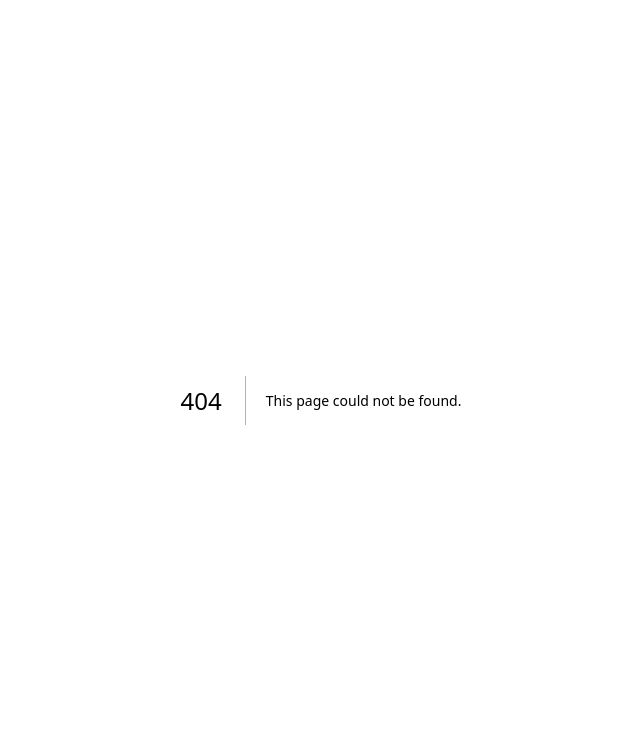
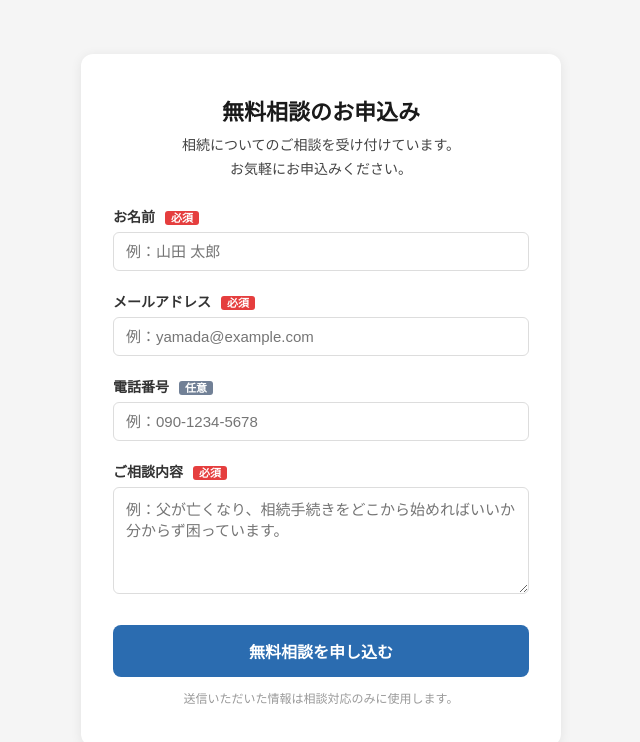
Before and after one commit to sozokuexpert/isan-kanri, a Next.js app: page /apply in a window 1280 px wide. Before the commit this address had no page. Shown: the top 742 px of the page, without its empty margins (319-959 px from the left). Built offline with nearby package versions, Linux system fonts and the light colour scheme; no server answers.

Commit message:
Create page.js

```diff
--- /dev/null
+++ b/src/app/apply/page.js
@@ -0,0 +1,313 @@
+'use client'
+
+import { useState } from 'react'
+import { createClient } from '@supabase/supabase-js'
+
+// Supabaseに接続する設定
+const supabase = createClient(
+  process.env.NEXT_PUBLIC_SUPABASE_URL,
+  process.env.NEXT_PUBLIC_SUPABASE_ANON_KEY
+)
+
+export default function ApplyPage() {
+  // フォームの入力内容を管理する
+  const [form, setForm] = useState({
+    name: '',
+    email: '',
+    phone: '',
+    content: '',  // 相談内容
+  })
+
+  // 送信中・完了・エラーの状態管理
+  const [status, setStatus] = useState('idle') // idle / sending / done / error
+  const [errorMsg, setErrorMsg] = useState('')
+
+  // 入力値が変わったときに状態を更新する
+  const handleChange = (e) => {
+    setForm({ ...form, [e.target.name]: e.target.value })
+  }
+
+  // 送信ボタンを押したときの処理
+  const handleSubmit = async () => {
+    // 必須項目チェック
+    if (!form.name || !form.email || !form.content) {
+      setErrorMsg('お名前・メールアドレス・ご相談内容は必須です')
+      return
+    }
+
+    // メールアドレスの簡易チェック
+    const emailRegex = /^[^\s@]+@[^\s@]+\.[^\s@]+$/
+    if (!emailRegex.test(form.email)) {
+      setErrorMsg('メールアドレスの形式が正しくありません')
+      return
+    }
+
+    setStatus('sending')
+    setErrorMsg('')
+
+    try {
+      // Step1: 顧客を登録する（customer_noは自動採番）
+      const { data: customer, error: customerError } = await supabase
+        .from('customers')
+        .insert({
+          name:  form.name,
+          email: form.email,
+          phone: form.phone || null,
+        })
+        .select()
+        .single()
+
+      // メールアドレスが重複している場合は既存顧客を取得
+      let customerId
+      if (customerError) {
+        if (customerError.code === '23505') {
+          // 重複エラー（unique violation）→ 既存顧客を使う
+          const { data: existing } = await supabase
+            .from('customers')
+            .select('id')
+            .eq('email', form.email)
+            .single()
+          customerId = existing?.id
+        } else {
+          throw customerError
+        }
+      } else {
+        customerId = customer.id
+      }
+
+      // Step2: 案件を作成する（case_noは自動採番）
+      const { error: caseError } = await supabase
+        .from('cases')
+        .insert({
+          customer_id:   customerId,
+          assigned_to:   form.name,   // 担当者名の代わりに申込者名を入れる
+          notes:         form.content,
+          status:        '入力中',
+        })
+
+      if (caseError) throw caseError
+
+      // Step3: メール通知を送る
+      await fetch('/api/notify-apply', {
+        method: 'POST',
+        headers: { 'Content-Type': 'application/json' },
+        body: JSON.stringify({
+          name:    form.name,
+          email:   form.email,
+          phone:   form.phone,
+          content: form.content,
+        }),
+      })
+
+      setStatus('done')
+
+    } catch (err) {
+      console.error(err)
+      setErrorMsg('送信中にエラーが発生しました。時間をおいて再度お試しください。')
+      setStatus('error')
+    }
+  }
+
+  // 送信完了画面
+  if (status === 'done') {
+    return (
+      <div style={styles.container}>
+        <div style={styles.card}>
+          <div style={{ fontSize: 48, textAlign: 'center' }}>✅</div>
+          <h1 style={styles.title}>お申込みありがとうございます</h1>
+          <p style={styles.text}>
+            ご相談内容を受け付けました。<br />
+            担当者より2営業日以内にご連絡いたします。
+          </p>
+          <p style={{ ...styles.text, color: '#666', fontSize: 14 }}>
+            ご登録のメールアドレスに確認メールをお送りしました。<br />
+            届かない場合は迷惑メールフォルダをご確認ください。
+          </p>
+        </div>
+      </div>
+    )
+  }
+
+  // 申込フォーム画面
+  return (
+    <div style={styles.container}>
+      <div style={styles.card}>
+        <h1 style={styles.title}>無料相談のお申込み</h1>
+        <p style={styles.text}>
+          相続についてのご相談を受け付けています。<br />
+          お気軽にお申込みください。
+        </p>
+
+        {/* エラーメッセージ */}
+        {errorMsg && (
+          <div style={styles.error}>{errorMsg}</div>
+        )}
+
+        {/* お名前 */}
+        <div style={styles.field}>
+          <label style={styles.label}>
+            お名前 <span style={styles.required}>必須</span>
+          </label>
+          <input
+            name="name"
+            value={form.name}
+            onChange={handleChange}
+            placeholder="例：山田 太郎"
+            style={styles.input}
+          />
+        </div>
+
+        {/* メールアドレス */}
+        <div style={styles.field}>
+          <label style={styles.label}>
+            メールアドレス <span style={styles.required}>必須</span>
+          </label>
+          <input
+            name="email"
+            type="email"
+            value={form.email}
+            onChange={handleChange}
+            placeholder="例：yamada@example.com"
+            style={styles.input}
+          />
+        </div>
+
+        {/* 電話番号 */}
+        <div style={styles.field}>
+          <label style={styles.label}>
+            電話番号 <span style={styles.optional}>任意</span>
+          </label>
+          <input
+            name="phone"
+            type="tel"
+            value={form.phone}
+            onChange={handleChange}
+            placeholder="例：090-1234-5678"
+            style={styles.input}
+          />
+        </div>
+
+        {/* 相談内容 */}
+        <div style={styles.field}>
+          <label style={styles.label}>
+            ご相談内容 <span style={styles.required}>必須</span>
+          </label>
+          <textarea
+            name="content"
+            value={form.content}
+            onChange={handleChange}
+            placeholder="例：父が亡くなり、相続手続きをどこから始めればいいか分からず困っています。"
+            rows={5}
+            style={{ ...styles.input, resize: 'vertical' }}
+          />
+        </div>
+
+        {/* 送信ボタン */}
+        <button
+          onClick={handleSubmit}
+          disabled={status === 'sending'}
+          style={{
+            ...styles.button,
+            opacity: status === 'sending' ? 0.6 : 1,
+            cursor: status === 'sending' ? 'not-allowed' : 'pointer',
+          }}
+        >
+          {status === 'sending' ? '送信中...' : '無料相談を申し込む'}
+        </button>
+
+        <p style={{ fontSize: 12, color: '#999', textAlign: 'center', marginTop: 12 }}>
+          送信いただいた情報は相談対応のみに使用します。
+        </p>
+      </div>
+    </div>
+  )
+}
+
+// スタイル定義
+const styles = {
+  container: {
+    minHeight: '100vh',
+    backgroundColor: '#f5f5f5',
+    display: 'flex',
+    alignItems: 'center',
+    justifyContent: 'center',
+    padding: '24px 16px',
+  },
+  card: {
+    backgroundColor: '#fff',
+    borderRadius: 12,
+    padding: '40px 32px',
+    maxWidth: 480,
+    width: '100%',
+    boxShadow: '0 2px 12px rgba(0,0,0,0.08)',
+  },
+  title: {
+    fontSize: 22,
+    fontWeight: 'bold',
+    textAlign: 'center',
+    marginBottom: 8,
+    color: '#1a1a1a',
+  },
+  text: {
+    fontSize: 14,
+    color: '#444',
+    textAlign: 'center',
+    lineHeight: 1.7,
+    marginBottom: 24,
+  },
+  field: {
+    marginBottom: 20,
+  },
+  label: {
+    display: 'block',
+    fontSize: 14,
+    fontWeight: 'bold',
+    color: '#333',
+    marginBottom: 6,
+  },
+  required: {
+    backgroundColor: '#e53e3e',
+    color: '#fff',
+    fontSize: 11,
+    padding: '1px 6px',
+    borderRadius: 3,
+    marginLeft: 6,
+  },
+  optional: {
+    backgroundColor: '#718096',
+    color: '#fff',
+    fontSize: 11,
+    padding: '1px 6px',
+    borderRadius: 3,
+    marginLeft: 6,
+  },
+  input: {
+    width: '100%',
+    padding: '10px 12px',
+    border: '1px solid #ddd',
+    borderRadius: 6,
+    fontSize: 15,
+    boxSizing: 'border-box',
+    outline: 'none',
+  },
+  button: {
+    width: '100%',
+    padding: '14px',
+    backgroundColor: '#2b6cb0',
+    color: '#fff',
+    border: 'none',
+    borderRadius: 8,
+    fontSize: 16,
+    fontWeight: 'bold',
+    marginTop: 8,
+  },
+  error: {
+    backgroundColor: '#fff5f5',
+    border: '1px solid #fc8181',
+    color: '#c53030',
+    borderRadius: 6,
+    padding: '10px 14px',
+    fontSize: 14,
+    marginBottom: 16,
+  },
+}
```
